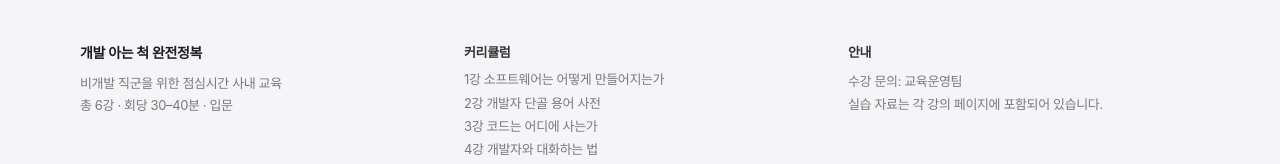
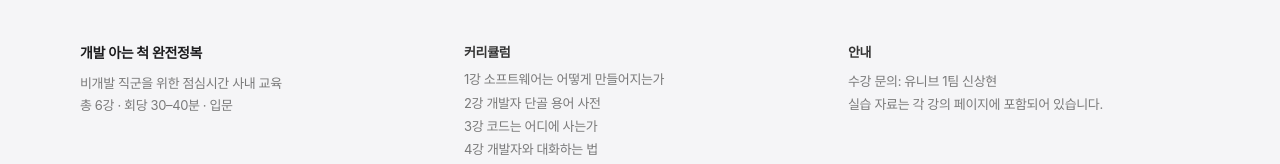
Before and after one commit to tlstkdgus/likelion-dev-site, a React (Vite) app: page /#/ in a window 1280 px wide. Shown: the part 2871-3035 px from the top of the page. Built offline with nearby package versions, Linux system fonts and the light colour scheme; a web font is replaced by a local one.

Commit message:
name change

```diff
--- a/src/App.tsx
+++ b/src/App.tsx
@@ -80,7 +80,7 @@ function Footer() {
         </div>
         <div>
           <p className="text-[13px] font-semibold text-ink-80">안내</p>
-          <p className="text-[13px] text-ink-48 mt-2 leading-[1.7]">수강 문의: 교육운영팀<br />실습 자료는 각 강의 페이지에 포함되어 있습니다.</p>
+          <p className="text-[13px] text-ink-48 mt-2 leading-[1.7]">수강 문의: 유니브 1팀 신상현<br />실습 자료는 각 강의 페이지에 포함되어 있습니다.</p>
         </div>
       </div>
       <p className="max-w-[1120px] mx-auto text-[11.5px] text-ink-48 mt-10 pt-5 border-t border-hairline">
```
